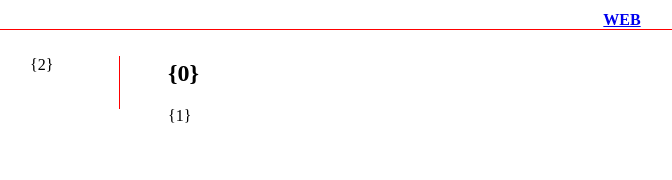
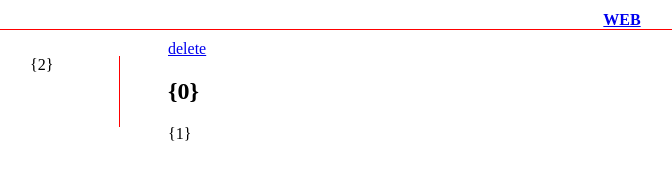
Before and after one commit to blackdew/20200508_ktpython, a plain HTML site: page web/template.html in a window 1280 px wide. Shown: the whole page, without its empty margins (18-690 px from the left). Drawn offline with Linux system fonts and the light colour scheme.

Commit message:
add delete link

```diff
--- a/web/template.html
+++ b/web/template.html
@@ -12,6 +12,7 @@
                 {2}
             </ol>
             <div>
+                <a href='/{0}/delete'>delete</a>
                 <h2>{0}</h2>
                 {1}
             </div>
```
